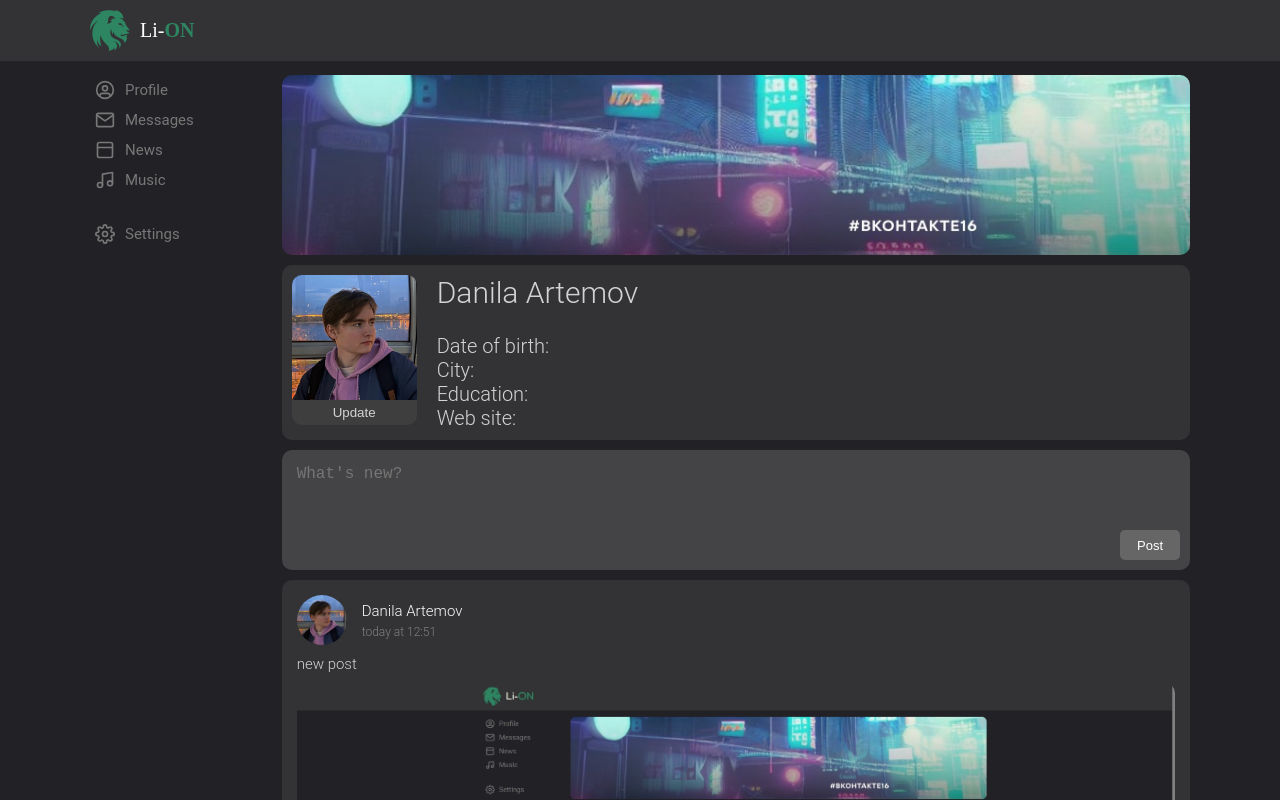
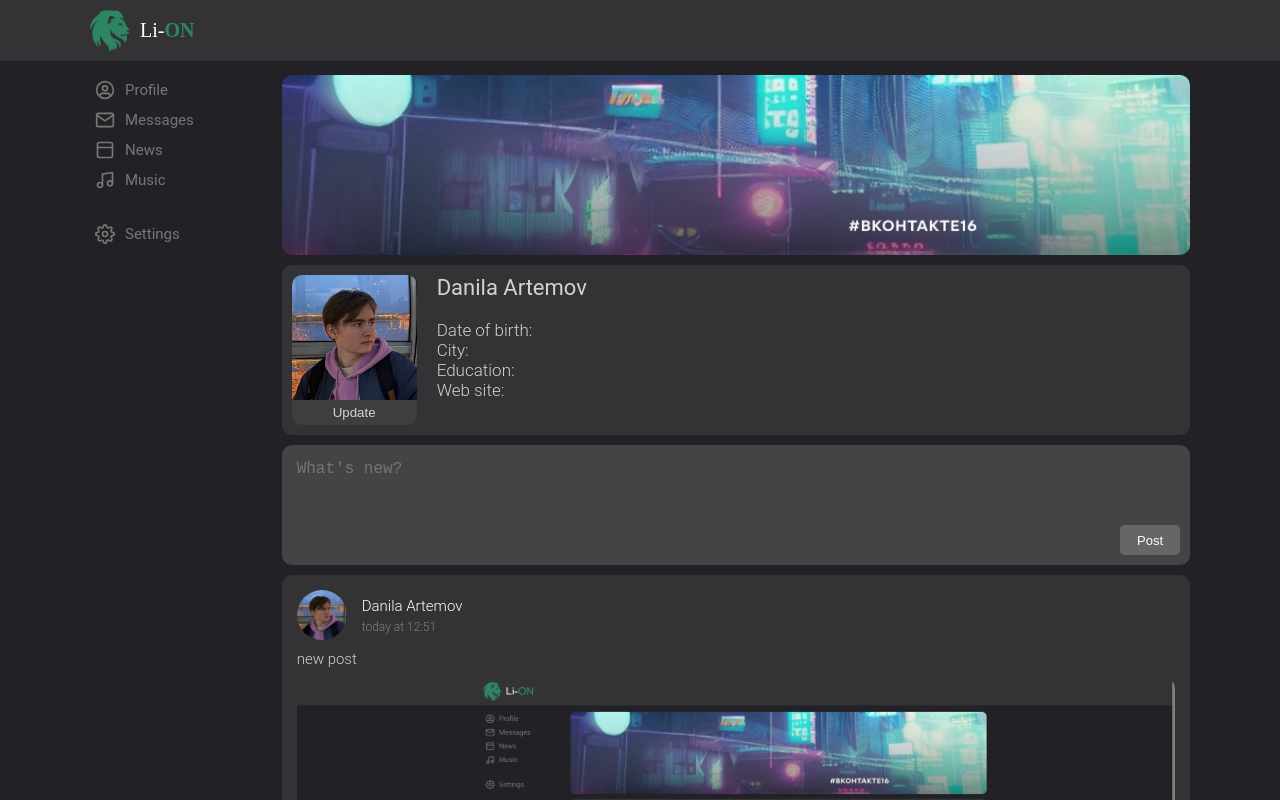
Before and after one commit to lonsdale007/first-app, a React (Create React App) app: page /profile in a window 1280 px wide. Shown: the top 800 px of the page. Built offline with nearby package versions, Linux system fonts and the light colour scheme; a web font is replaced by a local one.

Commit message:
изменил размер и вес текста

```diff
--- a/src/components/Profile/InfoBlock/InfoBlock.module.css
+++ b/src/components/Profile/InfoBlock/InfoBlock.module.css
@@ -34,8 +34,10 @@
 .description {
     display: flex;
     flex-direction: column;
+    font-size: 17px;
 }
 
 .name {
-    font-size: 30px;
+    font-size: 22px;
+    font-weight: normal;
 }
```
